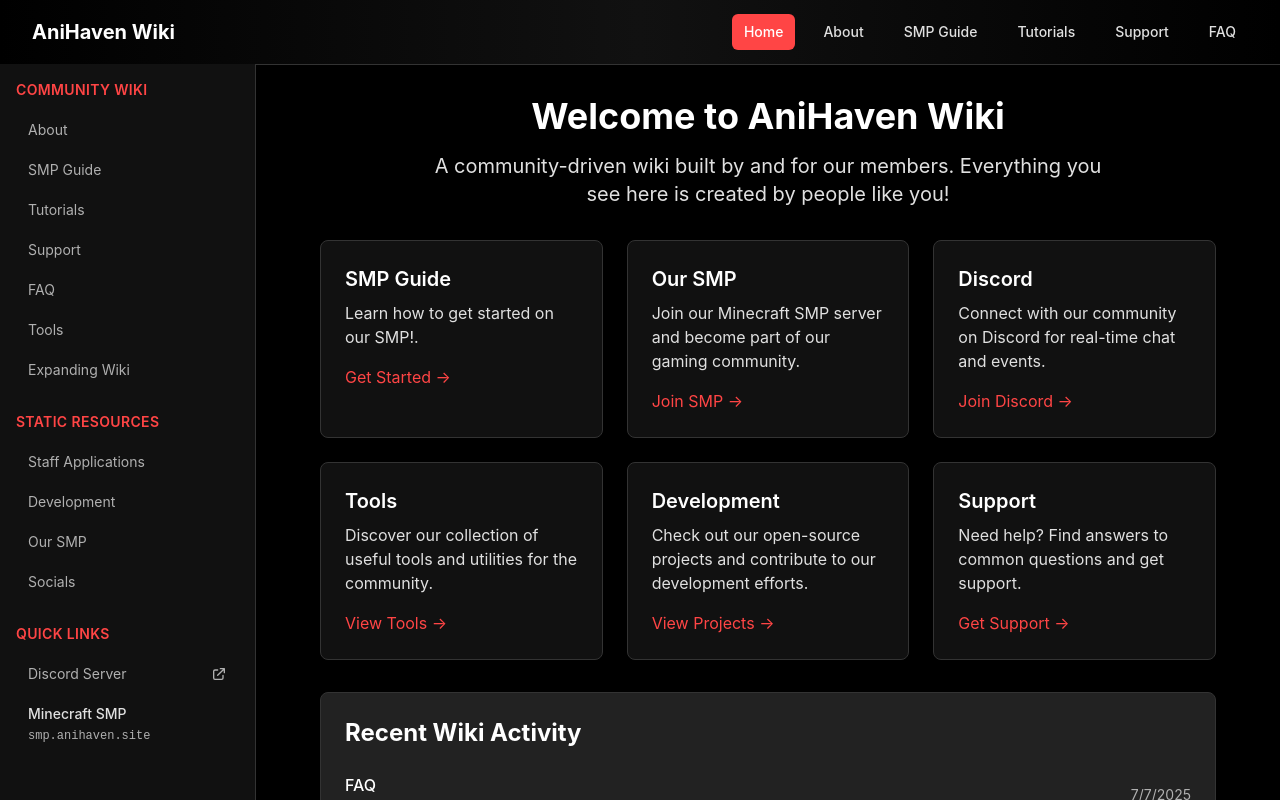
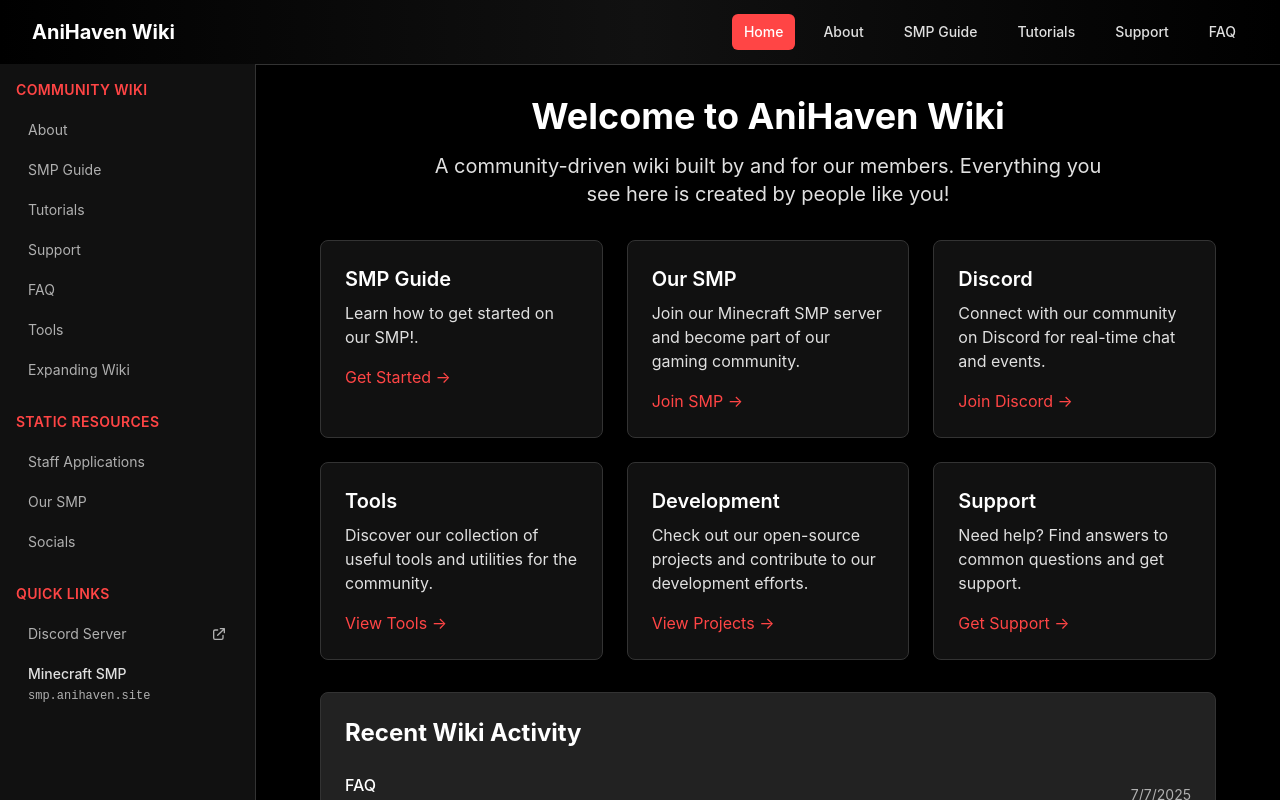
Before and after one commit to vuryex/anihaven-wiki, a Next.js app: page / in a window 1280 px wide. Shown: the top 800 px of the page. Built offline with nearby package versions, Linux system fonts and the light colour scheme.

Commit message:
rmvd development page from sidebar (oops)

```diff
--- a/components/Sidebar.tsx
+++ b/components/Sidebar.tsx
@@ -24,7 +24,6 @@
 
   const staticResources = [
     { name: 'Staff Applications', href: '/staff' },
-    { name: 'Development', href: '/development' },
     { name: 'Our SMP', href: '/smp' },
     { name: 'Socials', href: '/socials' },
   ];
--- a/content/pages/faq.md
+++ b/content/pages/faq.md
@@ -26,7 +26,7 @@
 
 # 3. How do I get a rank/role?
 
-Ranks and roles are synced between the [Discord server](https://discord.anihaven.site/) and on our SMP and are obtained by meeting specific requirements on our Discord server. To sync you must log into our Minecraft SMP Server and execute the command `/link`-- once you've done that there should be a code that appears in chat, then navigate to our Discord server and execute the command '/link <your_code>'.
+Ranks and roles are synced between the [Discord server](https://discord.anihaven.site/) and on our SMP and are obtained by meeting specific requirements on our Discord server. To sync you must log into our Minecraft SMP Server and execute the command `/link`—once you've done that there should be a code that appears in chat, then navigate to our Discord server and execute the command '/link <your_code>'.
 <br>
 > Base player ranks that are obtained with Chat EXP (e.g., 3rd Class) and you can check if you've met the requirements by typing `t)rank` on our [Discord server](https://discord.anihaven.site/)
 
```
